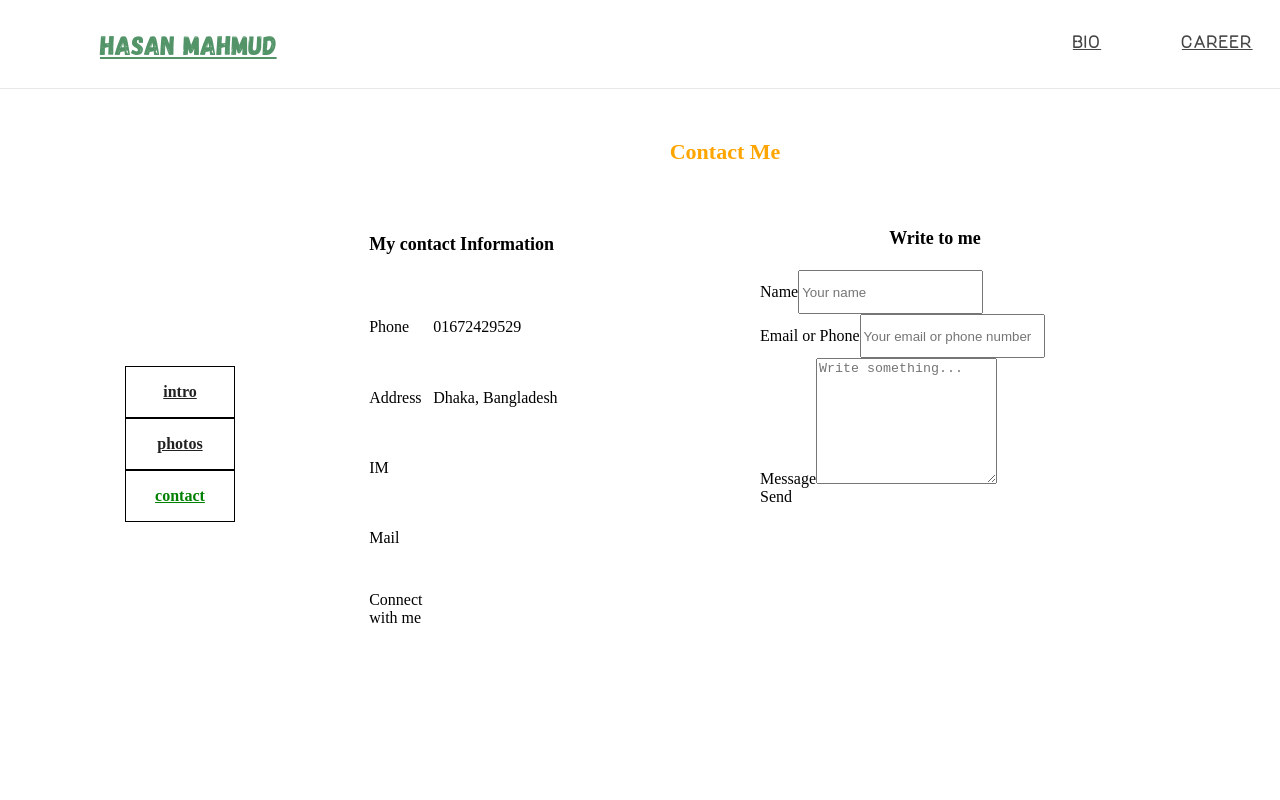
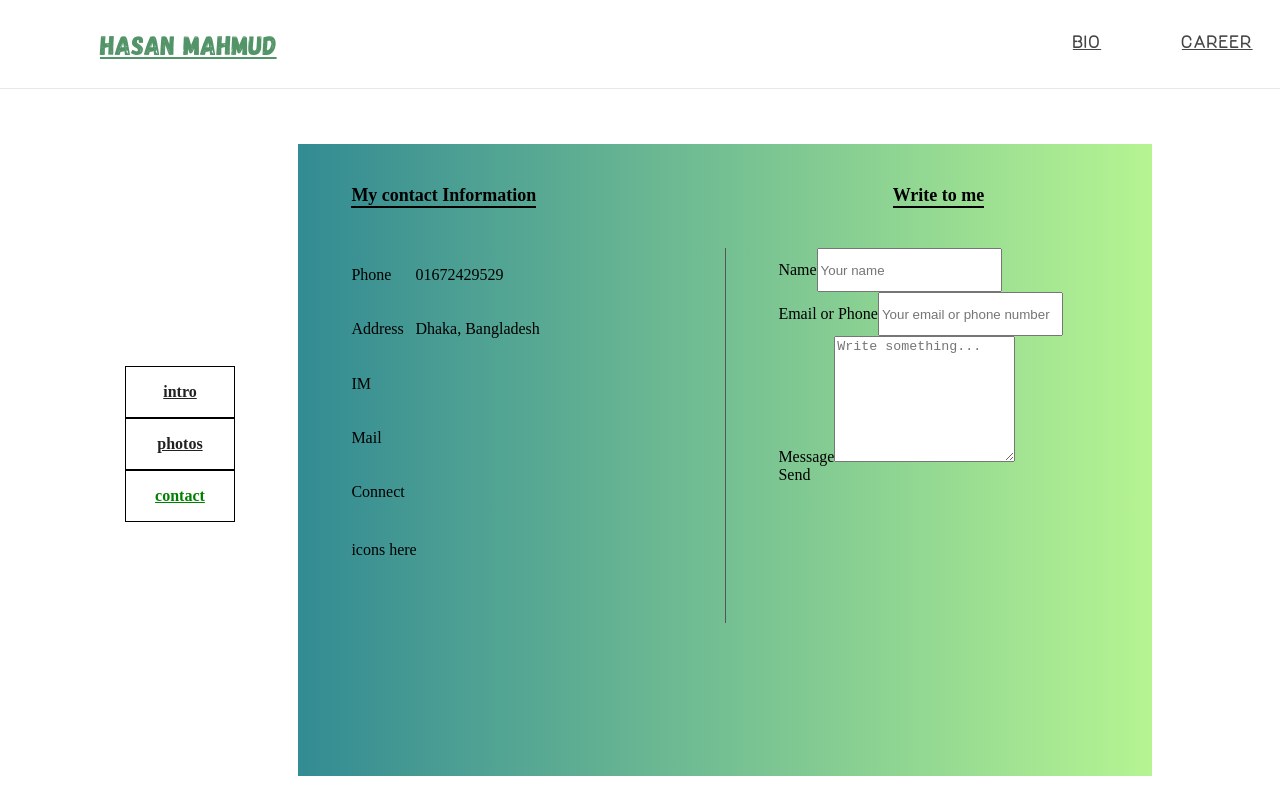
Before and after one commit to hmsajal/personal-site, a React (Create React App) app: page /bio/contact in a window 1280 px wide. Built offline with nearby package versions, Linux system fonts and the light colour scheme; the HTML template or start-up script is replaced by a standard one; a web font is replaced by a local one.

Commit message:
color gradient in contact

```diff
--- a/src/components/bio/bioContact.js
+++ b/src/components/bio/bioContact.js
@@ -1,62 +1,15 @@
-import React,{Fragment} from 'react'
+import React from 'react'
 
+import ContactDetails from './contactDetails'
 import WriteToMe from './writeToMe'
 import styles from './bioContact.module.css'
 
 
 export default function BioContact() {
     return (
-        <Fragment>
-            <div className={styles.head}>
-                Contact Me
-            </div>
-            <div className={styles.main}>
-
-                <div className={styles.details}>
-                    <div className={styles.contactInfoHeader}>
-                        My contact Information
-                    </div>
-
-                    <div className={styles.mainInfo}>
-                        <div className={styles.phnName}>
-                            Phone
-                        </div>
-                        <div className={styles.phone}>
-                            01672429529
-                        </div>
-                        <div className={styles.addrName}>
-                            Address
-                        </div>
-                        <div className={styles.addr}>
-                            Dhaka, Bangladesh
-                        </div>
-                        <div className={styles.msgName}>
-                            IM
-                        </div>
-                        <div className={styles.msg}>
-
-                        </div>
-                        <div className={styles.emailName}>
-                            Mail
-                        </div>
-                        <div className={styles.email}>
-
-                        </div>
-                        <div className={styles.socialName}>
-                            Connect with me
-                        </div>
-                        <div className={styles.social}>
-                        </div>
-                    </div>
-
-                    <div className={styles.contactIcons}>
-                    </div>
-                </div>
-
-                <div className={styles.writeToMe}>
-                    <WriteToMe/>
-                </div>
-            </div>
-        </Fragment>
+        <div className={styles.main}>
+            <ContactDetails/>
+            <WriteToMe/>
+        </div>
     )
 }
--- a/src/components/bio/bioContact.module.css
+++ b/src/components/bio/bioContact.module.css
@@ -1,3 +1,4 @@
+/* trash
 .head{
     font-size:22px;
     font-weight:bold;
@@ -7,109 +8,12 @@
     align-items: center;
     height:14vh;
     margin-bottom:20px;
+} */
+
+.main{
+   margin-top:6vh;
+   display:grid;
+   grid-template-rows: 79vh;
+   grid-template-columns:repeat(auto-fit,minmax(300px,1fr));
+   background-image: linear-gradient(to left, rgb(182, 244, 146), rgb(51, 139, 147));
 }
-.main{
-   display:grid;
-   grid-template-rows: 70vh;
-   grid-template-columns:repeat(auto-fit,minmax(300px,1fr));
-}
-.writeToMe{
-   max-height:480px;
-}
-.details{
-   max-height: 480px;
-   display:grid;
-   grid-template-rows: 1fr 1fr 11fr 1fr 1fr;
-   grid-template-columns: 2fr 9fr 1fr;
-   grid-template-areas:
-        ". head ."
-        ".   .  ."
-        ". info ."
-        ". icon ."
-        ".   .  ." ;
-}
-
-.contactInfoHeader{
-   grid-area:head;
-   display:flex;
-   align-items:center;
-   font-weight: bold;
-   font-size:1.125rem;
-}
-.contactIcons{
-   grid-area:icon;
-}
-.mainInfo{
-   grid-area:info;
-   display:grid;
-   grid-template-rows: repeat(5,1fr);
-   grid-template-columns: repeat(5,1fr);
-   grid-template-areas:
-            "pn pv pv pv pv"
-            "an av av av av"
-            "mn mv mv mv mv"
-            "en ev ev ev ev"
-            "sn sv sv sv sv";
-}
-
-.phnName{
-   grid-area:pn;
-   display:flex;
-   justify-content: flex-start;
-   align-items:center;
-}
-.phone{
-   grid-area:pv;
-   display:flex;
-   justify-content: flex-start;
-   align-items:center;
-}
-.addrName{
-   grid-area:an;
-   display:flex;
-   justify-content: flex-start;
-   align-items:center;
-}
-.addr{
-   grid-area:av;
-   display:flex;
-   justify-content: flex-start;
-   align-items:center;
-}
-.msgName{
-   grid-area:mn;
-   display:flex;
-   justify-content: flex-start;
-   align-items:center;
-}
-.msg{
-   grid-area:mv;
-   display:flex;
-   justify-content: flex-start;
-   align-items:center;
-}
-.emailName{
-   grid-area:en;
-   display:flex;
-   justify-content: flex-start;
-   align-items:center;
-}
-.email{
-   grid-area:ev;
-   display:flex;
-   justify-content: flex-start;
-   align-items:center;
-
-}
-.socialName{
-   grid-area:sn;
-   display:flex;
-   justify-content: flex-start;
-   align-items:center;
-}
-.social{
-   grid-area:sv;
-   display:flex;
-   justify-content: flex-start;
-   align-items:center;
-}
--- /dev/null
+++ b/src/components/bio/contactDetails.js
@@ -0,0 +1,50 @@
+import React from 'react'
+
+import styles from './contactDetails.module.css'
+
+export default function ContactDetails() {
+    return (
+        <div className={styles.detailsMain}>
+            <div className={styles.contactInfoHeader}>
+                <div style={{borderBottom:'2px solid black'}}>My contact Information</div>
+            </div>
+
+            <div className={styles.mainInfo}>
+                <div className={styles.phnName}>
+                    Phone
+                </div>
+                <div className={styles.phone}>
+                    01672429529
+                </div>
+                <div className={styles.addrName}>
+                    Address
+                </div>
+                <div className={styles.addr}>
+                    Dhaka, Bangladesh
+                </div>
+                <div className={styles.msgName}>
+                    IM
+                </div>
+                <div className={styles.msg}>
+
+                </div>
+                <div className={styles.emailName}>
+                    Mail
+                </div>
+                <div className={styles.email}>
+
+                </div>
+                <div className={styles.socialName}>
+                    Connect
+                </div>
+                <div className={styles.social}>
+                </div>
+            </div>
+
+            <div className={styles.contactIcons}>
+                icons here
+            </div>
+            <div className={styles.brdr}/>
+        </div>
+    )
+}
--- /dev/null
+++ b/src/components/bio/contactDetails.module.css
@@ -0,0 +1,106 @@
+.detailsMain{
+    max-height:500px;
+    display:grid;
+    grid-template-rows: 5fr 13fr 3fr 3fr;
+    grid-template-columns: 1fr 6fr 1fr;
+    grid-template-areas:
+         ". head ."
+         ". info ."
+         ". icon ."
+         ". brdr  ." ;
+ }
+ .contactInfoHeader{
+    grid-area:head;
+    display:flex;
+    align-items:center;
+    font-weight: bold;
+    font-size:1.125rem;
+ }
+ .contactIcons{
+    grid-area:icon;
+    display:flex;
+    align-items:center;
+ }
+ .mainInfo{
+    grid-area:info;
+    display:grid;
+    grid-template-rows: repeat(5,1fr);
+    grid-template-columns: repeat(5,1fr);
+    grid-template-areas:
+             "pn pv pv pv pv"
+             "an av av av av"
+             "mn mv mv mv mv"
+             "en ev ev ev ev"
+             "sn sv sv sv sv";
+ }
+ .brdr{
+    grid-area:brdr;
+    border-bottom:1px solid #555;
+}
+
+ .phnName{
+    grid-area:pn;
+    display:flex;
+    justify-content: flex-start;
+    align-items:center;
+ }
+ .phone{
+    grid-area:pv;
+    display:flex;
+    justify-content: flex-start;
+    align-items:center;
+ }
+ .addrName{
+    grid-area:an;
+    display:flex;
+    justify-content: flex-start;
+    align-items:center;
+ }
+ .addr{
+    grid-area:av;
+    display:flex;
+    justify-content: flex-start;
+    align-items:center;
+ }
+ .msgName{
+    grid-area:mn;
+    display:flex;
+    justify-content: flex-start;
+    align-items:center;
+ }
+ .msg{
+    grid-area:mv;
+    display:flex;
+    justify-content: flex-start;
+    align-items:center;
+ }
+ .emailName{
+    grid-area:en;
+    display:flex;
+    justify-content: flex-start;
+    align-items:center;
+ }
+ .email{
+    grid-area:ev;
+    display:flex;
+    justify-content: flex-start;
+    align-items:center;
+ }
+ .socialName{
+    grid-area:sn;
+    display:flex;
+    justify-content: flex-start;
+    align-items:center;
+ }
+ .social{
+    grid-area:sv;
+    display:flex;
+    justify-content: flex-start;
+    align-items:center;
+ }
+
+ @media screen and (min-width:715px){
+    .brdr{
+      border-bottom:none;
+    }
+ }
--- a/src/components/bio/writeToMe.js
+++ b/src/components/bio/writeToMe.js
@@ -6,8 +6,9 @@ function WriteToMe(props) {
     return (
         <div className={styles.main}>
             <div className={styles.header}>
-                Write to me
+                <div style={{borderBottom:'2px solid black'}}>Write to me</div>
             </div>
+            <div className={styles.brdr}></div>
             <div className={styles.contactForm}>
                 <div className="field required">
                     <label>Name</label>
--- a/src/components/bio/writeToMe.module.css
+++ b/src/components/bio/writeToMe.module.css
@@ -1,9 +1,8 @@
 .main{
-    max-width:420px;
-    align-content: center;
+    max-height:500px;
     display:grid;
-    grid-template-rows: 1fr 1fr 12fr 1fr;
-    grid-template-columns: 1fr 10fr 1fr;
+    grid-template-rows: 5fr 18fr 1fr;
+    grid-template-columns: 1fr 6fr 1fr;
 }
 .header{
     grid-row:1/2;
@@ -14,8 +13,19 @@
     font-size:1.125rem;
     font-weight:bold;
 }
+.brdr{
+    grid-template-rows:1/-1;
+    grid-template-columns: 1/2;
+    border-left:1px solid #555;
+}
 .contactForm{
     composes:ui form from global;
-    grid-row:3/4;
+    grid-row:2/3;
     grid-column: 2/3;
 }
+
+@media screen and (max-width:715px){
+    .brdr{
+        border-left:none;
+    }
+}
```
